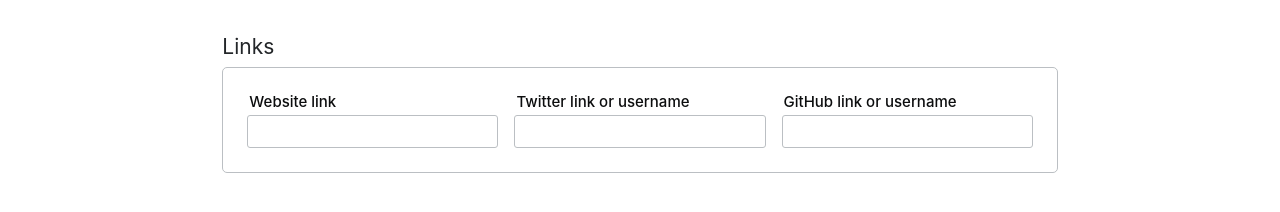
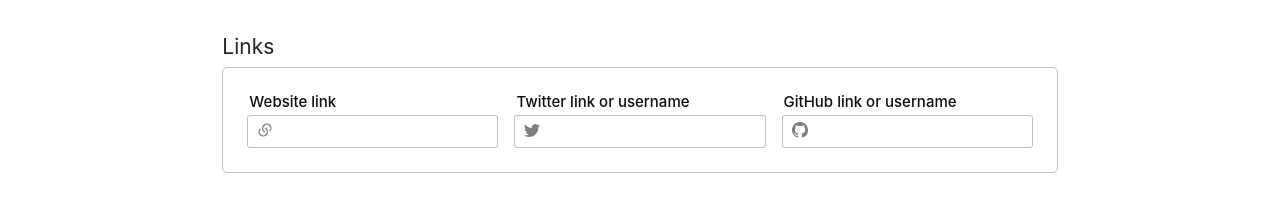
Before and after one commit to codestates-seb/seb43_pre_004, a React (Create React App) app in the folder front/: page / in a window 1280 px wide. Shown: the part 1140-1352 px from the top of the page. Built offline with nearby package versions, Linux system fonts and the light colour scheme.

Commit message:
Design(EditUserPage) : 수정 EditUserPage 아이콘 추가

```diff
--- a/front/src/pages/EditUserPage.js
+++ b/front/src/pages/EditUserPage.js
@@ -1,5 +1,7 @@
 import React from 'react';
 import styled from 'styled-components';
+import { RiLinksFill } from 'react-icons/ri';
+import { BsTwitter, BsGithub } from 'react-icons/bs';
 import TextEditor from '../components/TextEditor';
 import UserPageTop from '../components/editUserPage/UserPageTop';
 import EditUserPageAside from '../components/editUserPage/EditUserPageAside';
@@ -54,6 +56,13 @@ const EditInputBox = styled.div`
     border-radius: 3px;
     margin-bottom: 8px;
   }
+`;
+
+const LinksIcon = styled.div`
+  position: absolute;
+  opacity: 50%;
+  margin-left: 10px;
+  margin-top: 7.5px;
 `;
 
 const ImageBox = styled.div`
@@ -188,14 +197,23 @@ function EditUserPage() {
           <ExtraEditBox>
             <SubInputBox>
               <p>Website link</p>
+              <LinksIcon>
+                <RiLinksFill />
+              </LinksIcon>
               <input className="linksTitle" type="text" />
             </SubInputBox>
             <SubInputBox>
               <p>Twitter link or username</p>
+              <LinksIcon>
+                <BsTwitter />
+              </LinksIcon>
               <input className="linksTitle" type="text" />
             </SubInputBox>
             <SubInputBox>
               <p>GitHub link or username</p>
+              <LinksIcon>
+                <BsGithub />
+              </LinksIcon>
               <input className="linksTitle" type="text" />
             </SubInputBox>
           </ExtraEditBox>
```
